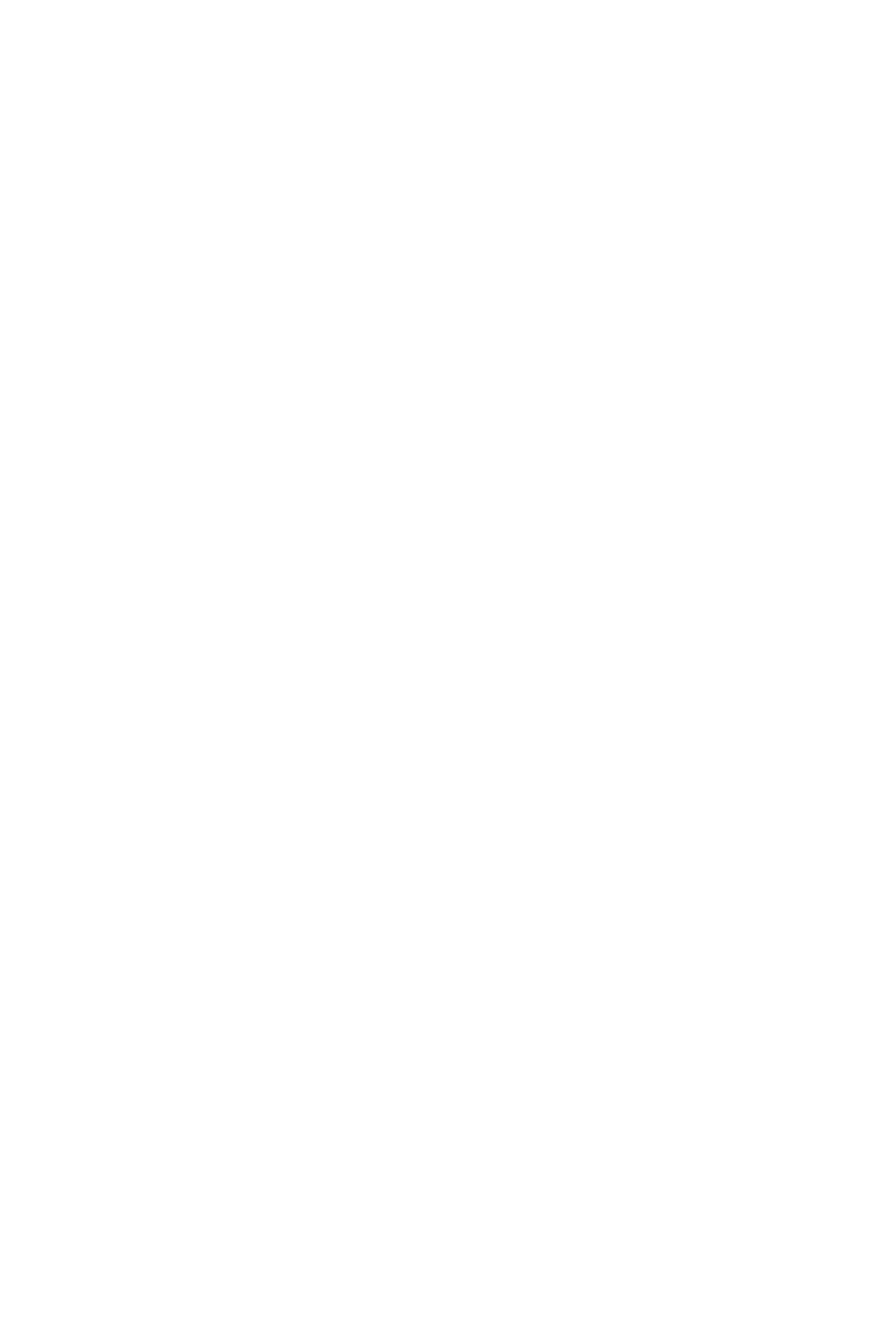
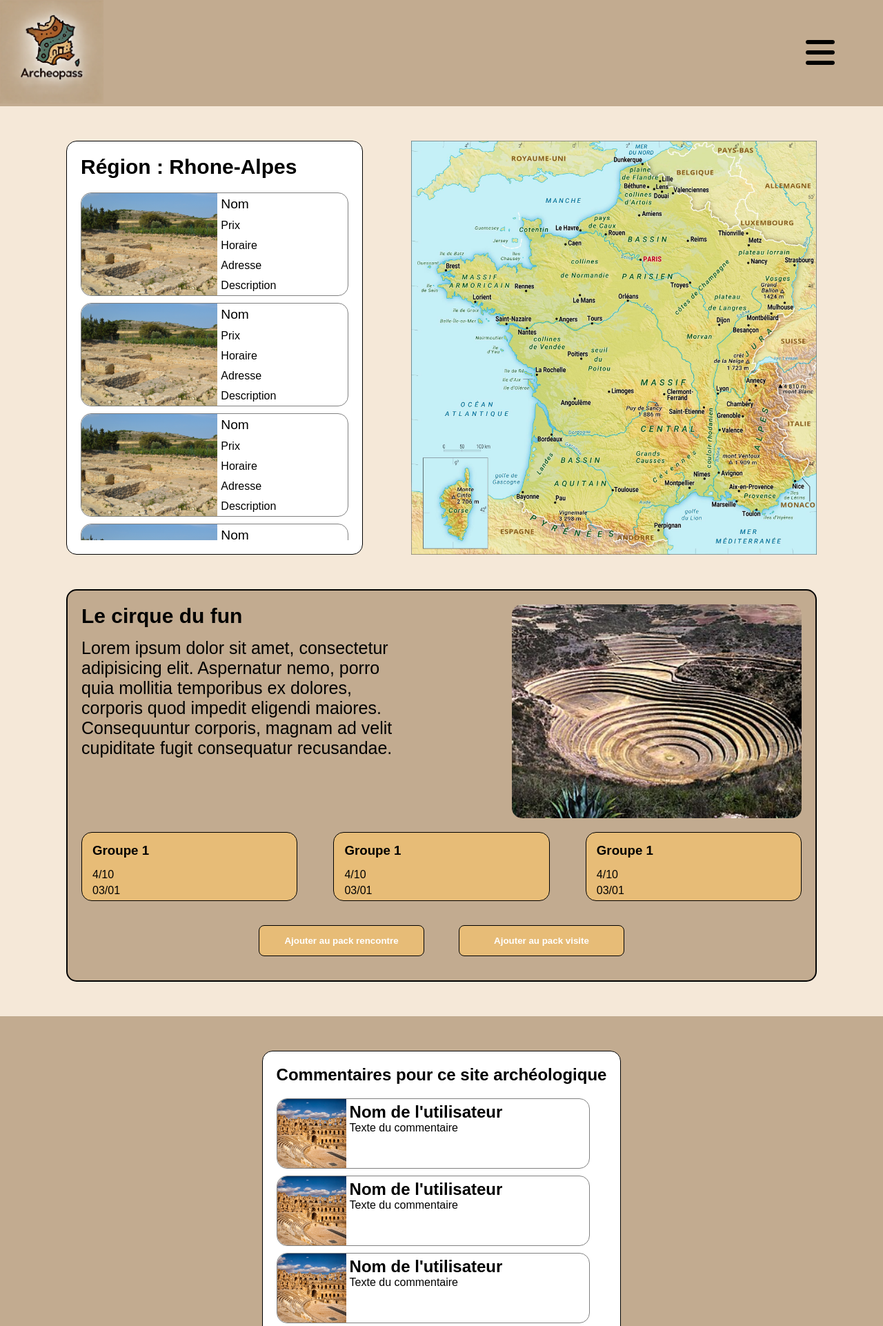
Before and after one commit to Leo910032/api_carte, a PHP site: page / in a window 1280 px wide. Before the commit the part shown is empty. Shown: the top 1922 px of the page at 69% size. Before the commit the page ends 1066 px from the top, so only its background shows below. Run offline with PHP 8.4, Linux system fonts and the light colour scheme.

Commit message:
modified:   controller/carte.ctrl.php 	modified:   index.php 	renamed:    view/carte.php -> view/carte.view.php 	new file:   view/img/carte.png 	new file:   view/img/commentaire.png 	new file:   view/img/grotte.jpeg 	new file:   view/img/logo.png 	new file:   view/img/map.png 	new file:   view/img/panier.png 	new file:   view/img/poubelle.png 	new file:   view/img/site1.png 	new file:   view/img/site2.png 	new file:   view/img/site3.png 	new file:   view/img/site4.png 	new file:   view/img/site5.png 	new file:   view/img/site6.png 	new file:   view/img/temple.jpeg 	new file:   view/style.css 	new file:   view/styleCarte.css

```diff
--- a/controller/carte.ctrl.php
+++ b/controller/carte.ctrl.php
@@ -0,0 +1,7 @@
+<?php
+require_once(__DIR__.'/../framework/view.fw.php');
+
+
+
+$view = new View();
+$view->display('carte');
--- a/index.php
+++ b/index.php
@@ -1 +1,21 @@
 <?php
+// Récupération de le controleur à activer
+// Par défaut on lance l'action main
+$ctrl = $_GET['ctrl'] ?? 'carte';
+// Liste des controleurs possibles
+// Cette liste permet d'être sûr de ne pas charger de fichier inconnu
+const CTRLS = array('carte');
+
+// Vérification que l'action est correcte
+if (! in_array($ctrl,CTRLS)) {
+  // Ouvre une page d'erreur
+  $error = 'Mauvais controleur :"'.$ctrl.'"';
+  print($error);
+  //require_once('view/error.view.php');
+  exit(0);
+}
+// Calcule le chemin vers le fichier du controleur
+$path = 'controller/'.$ctrl.'.ctrl.php';
+// Charge le controleur
+require_once($path);
+?>
--- a/view/carte.php
+++ b/view/carte.view.php
@@ -3,8 +3,8 @@
 <head>
     <meta charset="UTF-8">
     <meta name="viewport" content="width=device-width, initial-scale=1.0">
-    <link rel="stylesheet" href="style.css">
-    <link rel="stylesheet" href="styleCarte.css">
+    <link rel="stylesheet" href="./style.css">
+    <link rel="stylesheet" href="./styleCarte.css">
     <!-- Pour les logos menu hamburger-->
     <link rel="stylesheet" href="https://cdnjs.cloudflare.com/ajax/libs/font-awesome/6.0.0-beta2/css/all.min.css" integrity="sha512-YWzhKL2whUzgiheMoBFwW8CKV4qpHQAEuvilg9FAn5VJUDwKZZxkJNuGM4XkWuk94WCrrwslk8yWNGmY1EduTA==" crossorigin="anonymous" referrerpolicy="no-referrer" />
     <title>Site archéologique</title>
--- /dev/null
+++ b/view/style.css
@@ -0,0 +1,235 @@
+/*
+**************************************
+****************BASE******************
+**************************************
+*/
+
+/* couleurs */
+
+:root {
+    --colorBodyBackground: #f5e8d8;
+    --colorMainBackground: #C2AB90;
+    --colorMain: #E7BC77;
+    --archeogreen: #547162;
+}
+
+* {
+    box-sizing: border-box;
+}
+
+body {
+    display: flex;
+    flex-direction: column;
+    justify-content: space-between;
+    align-items: center;
+    width: 100%;
+    min-height: 100vh;
+    margin: 0;
+    font-family: Arial, sans-serif;
+    background-color: var(--colorBodyBackground);
+}
+
+/* header */
+
+header{
+    background-color: var(--colorMainBackground);
+    display: flex;
+    align-items: center;
+    padding: 0 10px 0 0;
+    width: 100%;
+    box-sizing: border-box;
+}
+
+nav {
+    width: 100%;
+}
+
+.navbar {
+    width: 100%;
+    display: flex;
+    justify-content: space-between;
+    align-items: center;
+    list-style: none;
+    position: relative;
+    padding: 0 0 0 0;
+    margin: 0 0 0 0;
+}
+
+.logoImg {
+    height: 90px;
+}
+
+.menu {
+    display: flex;
+}
+
+.lienHeader {
+    transition: 0.15s ease-in-out;
+    position: relative;
+}
+
+.lienHeader::after {
+    content: "";
+    position: absolute;
+    bottom: 0;
+    left: 0;
+    width: 0;
+    height: 1px;
+    transition: 0.15s ease-in-out;
+}
+
+.lienHeader:hover:after {
+    width: 100%;
+}
+
+.menu li {
+    padding-left: 15px;
+}
+
+.openMenu , .closeMenu {
+    position: absolute;
+    color: var(--color1);
+    cursor: pointer;
+    font-size: 2rem;
+    display: none;
+}
+
+.openMenu {
+    top: 50%;
+    right: 20px;
+    transform: translateY(-50%);
+}
+
+.closeMenu {
+    top: 20px;
+    right: 20px;
+}
+
+#check {
+    display: none;
+}
+
+/* footer */
+
+footer {
+    display: flex;
+    font-weight: bold;
+    justify-content: center;
+    border-top: 1px solid rgba(0, 0, 0, 0.3);
+    margin: 0 0 0 0;
+    padding: 10px;
+    background-color: white;
+    width: 100%;
+    box-sizing: border-box;
+}
+
+/* boutons communs */
+
+#boutonPrincipal {
+    color: white;
+    background-color: var(--colorMain);
+    border: 1px solid #000000;
+    width: 240px;
+    height: 45px;
+    padding: 12px;
+    border-radius: 8px;
+    font-weight: bold;
+    cursor: pointer;
+}
+
+#boutonSecondaire {
+    color: black;
+    background-color: white;
+    border: 1px solid #000000;
+    width: 240px;
+    height: 45px;
+    padding: 12px;
+    border-radius: 8px;
+    font-weight: bold;
+    cursor: pointer;
+}
+
+/* reste */
+
+a {
+    text-decoration: none;
+    color: black;
+    font-size: 16px;
+}
+
+h2 {
+    margin: 0 0 0 0;
+}
+
+input {
+    border-radius: 5px;
+    border: 1px solid rgba(0, 0, 0, 0.3);
+    height: 25px;
+    width: 300px;
+    padding-left: 10px;
+}
+
+/*
+**************************************
+***************AUTRE******************
+**************************************
+*/
+
+/* Header responsive */
+
+@media (max-width: 720px) or (max-device-width: 1080px) {
+    .menu {
+        flex-direction: column;
+        align-items: center;
+        height: 100vh;
+        position: fixed;
+        top: 0;
+        right: -100%;
+        z-index: 100;
+        transition: all 0.2s ease-in-out;
+        background-color: var(--colorMain);
+        width: 35%;
+        padding-top: 18px;
+        overflow: scroll;
+    }
+
+    .menu li {
+        margin-top: 40px;
+        padding-left: 15%;
+    }
+
+    .lienHeader {
+        padding: 10px;
+    }
+
+    .openMenu , .closeMenu {
+        display: block;
+    }
+
+    #check:checked ~ .menu {
+        right: 0;
+    }
+}
+
+@media (max-device-width: 1080px) {
+    .logoImg {
+        height: 150px;
+    }
+
+    .openMenu , .closeMenu {
+        font-size: 3rem;
+    }
+
+    .openMenu {
+        right: 60px;
+    }
+
+    .closeMenu {
+        top: 48px;
+        right: 66px;
+    }
+
+    .lienHeader {
+        font-size: xx-large;
+    }
+}
--- /dev/null
+++ b/view/styleCarte.css
@@ -0,0 +1,313 @@
+/*
+**************************************
+****************BASE******************
+**************************************
+*/
+
+#carte {
+    display: flex;
+    margin-top: 50px;
+    font-size: 20px;
+    gap: 70px;
+    width: 85%;
+    height: 600px;
+}
+
+#carteGauche {
+    display: flex;
+    flex-direction: column;
+    width: 40%;
+    height: 100%;
+    padding: 20px;
+    border: 1px solid black;
+    border-radius: 15px;
+    background-color: white;
+    overflow: hidden;
+}
+
+#carteScroll {
+    display: flex;
+    flex-direction: column;
+    gap: 10px;
+    overflow-y: auto;
+    height: 100%;
+}
+
+.contenu {
+    display: flex;
+    align-items: center;
+    border: 1px solid gray;
+    border-radius: 15px;
+    height: 150px;
+    overflow: hidden;
+    flex-shrink: 0;
+}
+
+
+#carteGauche h2 {
+    margin-bottom: 20px;
+}
+
+.contenu img {
+    width: auto;
+    height: 100%;
+    object-fit: cover;
+    border-radius: 15px 0 0 15px;
+}
+
+.contenuTexte {
+    height: 100%;
+    overflow: hidden;
+    padding: 5px 5px 5px 5px;
+    display: flex;
+    flex-direction: column;
+    justify-content: space-between;
+}
+
+p {
+    margin: 0 0 0 0;
+    font-size: medium;
+}
+
+#nom {
+    font-size: larger;
+}
+
+#carteDroite {
+    height: 100%;
+}
+
+#carteDroite img {
+    width: 100%;
+    max-width: 700px;
+    height: 100%;
+}
+
+.groupesDiv {
+    display: flex;
+    justify-content: space-between;
+    align-items: center;
+    gap: 20px;
+    flex-wrap: wrap;
+    width: 100%;
+}
+
+.groupe {
+    background-color: var(--colorMain);
+    border: 1px solid black;
+    padding: 5px 15px 5px 15px;
+    border-radius: 15px;
+    width: 30%;
+    min-width: 200px;
+    height: 100px;
+    display: flex;
+    flex-direction: column;
+    justify-content: space-between;
+}
+
+h3 {
+    margin: 10px 0 10px 0;
+}
+
+.buttons {
+    display: flex;
+    flex-wrap: wrap;
+    justify-content: center;
+    gap: 50px;
+    margin: 15px 0 15px 0;
+}
+
+.buttons button {
+    max-width: 250px;
+    width: 100%;
+    height: 55px;
+    padding: 8px 16px;
+    flex: 0 1 auto;
+    text-align: center;
+    white-space: nowrap;
+}
+
+#info {
+    display: flex;
+    flex-direction: column;
+    background-color: #C2AB90;
+    border-radius: 15px;
+    border: 2px solid black;
+    width: 85%;
+    padding: 20px;
+    gap: 20px;
+    margin: 50px 0 50px 0;
+}
+
+.infoDiv {
+    display: flex;
+    flex-wrap: wrap;
+    justify-content: space-evenly;
+    align-items: flex-start;
+    gap: 20px;
+    overflow: hidden;
+}
+
+.infoDiv div {
+    flex: 1 1 300px;
+}
+
+.infoDiv p {
+    margin: 0;
+    overflow-wrap: break-word;
+    word-break: break-word;
+    max-width: 80%;
+    font-size: 25px;
+}
+
+.infoDiv img {
+    width: 420px;
+    height: 310px;
+    border-radius: 15px;
+    object-fit: cover;
+}
+
+.infoDiv h2 {
+    font-size: 30px;
+    word-wrap: break-word;
+    overflow-wrap: break-word;
+    white-space: normal;
+    margin:  0 0 15px 0;
+}
+
+#commentaire {
+    background-color: #C2AB90;
+    width: 100%;
+    display: flex;
+    flex-wrap: wrap;
+    gap: 100px;
+    justify-content: center;
+    padding: 50px;
+}
+
+#com1 {
+    display: flex;
+    flex-direction: column;
+    width: auto;
+    height: auto;
+    max-height: 700px;
+    padding: 0 20px;
+    border: solid 1px black;
+    border-radius: 15px;
+    background-color: white;
+}
+
+#com1 .commScroll {
+    overflow-y: scroll;
+    display: flex;
+    flex-direction: column;
+    justify-content: space-between;
+}
+
+#com1 .comm {
+    margin: 0 0 10px 0;
+    border: solid 1px gray;
+    border-radius: 15px;
+    width: 95%;
+    height: 120px;
+    display: flex;
+}
+
+#com1 .infosComm {
+    padding: 5px;
+    display: flex;
+    flex-direction: column;
+}
+
+#com1 .imgComm {
+    width: 100px;
+    height: 100px;
+    object-fit: cover;
+    border-radius: 15px 0 0px 15px;
+}
+
+#com2 {
+    display: flex;
+    flex-direction: column;
+    justify-content: space-evenly;
+    align-items: center;
+    gap: 50px;
+    background-color: white;
+    border: 1px solid black;
+    border-radius: 15px;
+    padding: 20px 20px 20px 20px;
+    width: 700px;
+}
+
+.comAddEdit {
+    padding: 20px;
+    background-color: white;
+    border: 1px solid black;
+    border-radius: 15px;
+    display: flex;
+    align-items: center;
+    flex-direction: column;
+    width: 100%;
+}
+
+.buttonsCom {
+    display: flex;
+    flex-wrap: wrap;
+    align-items: center;
+    justify-content: space-evenly;
+    gap: 20px;
+}
+
+#com2 p {
+    font-size: 20px;
+    font-weight: bold;
+    display: flex;
+    justify-content: center;
+    padding-top: 70px;
+}
+
+#com2 h1 {
+    display: flex;
+    justify-content: center;
+}
+
+@media screen and (max-width: 1250px) {
+    #infoButton {
+        gap: 50px;
+    }
+}
+
+@media screen and (max-width: 768px) {
+    .infoDiv div {
+        max-width: 100%;
+    }
+
+    .infoDiv img {
+        max-width: 100%;
+        margin-top: 20px;
+    }
+}
+
+@media screen and (max-width: 869px) {
+    #groupe {
+        gap: 30px;
+    }
+}
+
+@media screen and (max-width: 1157px) {
+    #carte {
+        flex-direction: column;
+        align-items: center;
+    }
+
+    #carteGauche {
+        width: 100%;
+        height: 585px; /* Garder une taille fixe pour permettre le défilement */
+        overflow-y: auto; /* Conserver la propriété scroll */
+    }
+
+    #carteDroite img {
+        width: 100%;
+        height: auto;
+    }
+}
```
Also changed, not shown: view/img/carte.png (added), view/img/commentaire.png (added), view/img/grotte.jpeg (added), view/img/logo.png (added), view/img/map.png (added), view/img/panier.png (added), view/img/poubelle.png (added), view/img/site1.png (added), view/img/site2.png (added), view/img/site3.png (added), view/img/site4.png (added), view/img/site5.png (added), view/img/site6.png (added), view/img/temple.jpeg (added).
